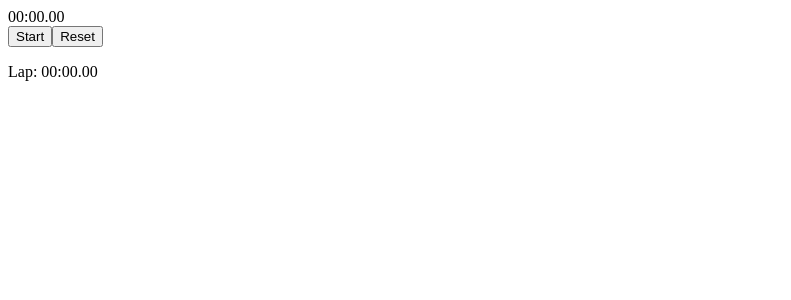
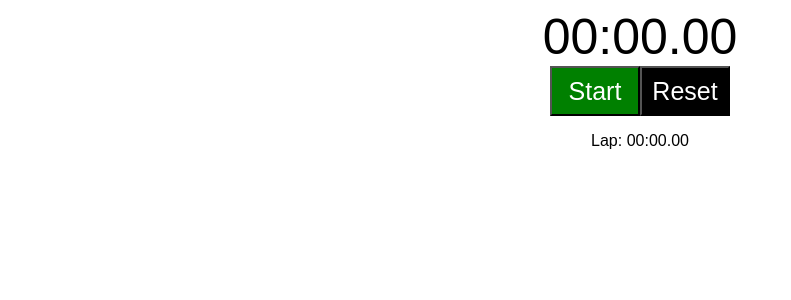
Before and after one commit to Shopify/eng-intern-assessment-react, a React app: page / in a window 1280 px wide. Shown: the top 300 px of the page, without its empty margins (0-791 px from the left). Built offline with nearby package versions, Linux system fonts and the light colour scheme.

Commit message:
Added styling, code cleanup, and fixed bug where laps weren't being reset after reset button was pressed.

```diff
--- a/src/App.tsx
+++ b/src/App.tsx
@@ -5,11 +5,13 @@
 // - add stop functionality - done
 // - add reset functionality - done
 // - add lap functionality - done
-// - add css
-// - code cleanup
+// - add css - done
+// - code cleanup - done
+// - write tests
 import React, {useState, useEffect, useRef} from 'react'
 import StopWatch from './StopWatch'
 import StopWatchButton from './StopWatchButton'
+import './styles/App.css'
 export default function App() {
     const [isRunning, setIsRunning] = useState(false);
     const [elapsedTime, setElapsedTime] = useState(0);
@@ -17,7 +19,7 @@ export default function App() {
     const [reset, setReset] = useState(false);
     const [startTime, setStartTime] = useState(0);
     const [lapTime, setLapTime] = useState(0);
-    const [laps, addLaps] = useState([]);
+    const [laps, setLaps] = useState([]);
 
     const resetHandler = () => {
         setReset(true);
@@ -35,8 +37,6 @@ export default function App() {
         return `${n}`
     }
 
-    // TEMPORARY: This is repeated from StopWatch file.
-    // TODO: Find a way to use this without repeating
     const formatTime = (time: number) => {
 
         let seconds = padZero(Math.floor(time / 1000) % 60);
@@ -47,7 +47,7 @@ export default function App() {
     }
 
     const lapHandler = () => {
-        addLaps([ ... laps, { id: laps.length + 1, time: formatTime(lapTime)} ]);
+        setLaps([ ... laps, { id: laps.length + 1, time: formatTime(lapTime)} ]);
         setLapTime(0);
     }
 
@@ -55,8 +55,9 @@ export default function App() {
         if (isRunning) {
             setStartTime(Date.now());
             intervalID.current = setInterval(() => {
-                setElapsedTime((time) => time + Date.now() - startTime);
-                setLapTime((time) => time + Date.now() - startTime);
+                let deltaTime = Date.now() - startTime;
+                setElapsedTime((time) => time + deltaTime);
+                setLapTime((time) => time + deltaTime);
             }, 10);
         }
         else {
@@ -66,6 +67,8 @@ export default function App() {
             setReset(false);
             setIsRunning(false);
             setElapsedTime(0);
+            setLapTime(0);
+            setLaps([])
             clearInterval(intervalID.current );
         }
 
@@ -73,14 +76,12 @@ export default function App() {
     }, [isRunning, reset, startTime, elapsedTime])
 
     return(
-        <div>
-            <StopWatch elapsedTime={elapsedTime}></StopWatch>
+        <div className="body">
+            <StopWatch elapsedTime={formatTime(elapsedTime)}></StopWatch>
             <StopWatchButton isRunning={isRunning} runningHandler={runningHandler} resetHandler={resetHandler} lapHandler={lapHandler}></StopWatchButton>
             <p> Lap: {formatTime(lapTime)}</p>
-            <ul>
-                { laps.map((lap) =>
-                <li key={lap.id}>Lap {lap.id}: {lap.time}</li>)}
-            </ul>
+            { laps.map((lap) =>
+            <p key={lap.id}>Lap {lap.id}: {lap.time}</p>)}
 
         </div>
     )
--- a/src/StopWatch.tsx
+++ b/src/StopWatch.tsx
@@ -1,28 +1,12 @@
 // Responsible for time display
 import React, {useState, useEffect} from 'react'
+import './styles/StopWatch.css'
 
 interface Props {
-    elapsedTime: number
+    elapsedTime: String
 }
 export default function StopWatch({elapsedTime}: Props) {
-
-    const padZero = (n : number) => {
-        if (n < 10) {
-            return `0${n}`
-        }
-
-        return `${n}`
-    }
-
-    const formatTime = (time: number) => {
-
-        let seconds = padZero(Math.floor(time / 1000) % 60);
-        let minutes = padZero(Math.floor(time / 1000 / 60));
-        let milliseconds = padZero(Math.floor((time % 1000) / 10));
-
-        return `${minutes}:${seconds}.${milliseconds}`
-    }
     return(
-        <div>{formatTime(elapsedTime)}</div>
+        <div className="stopwatch">{elapsedTime}</div>
     )
 }
--- a/src/StopWatchButton.tsx
+++ b/src/StopWatchButton.tsx
@@ -1,6 +1,7 @@
 // Responsible for buttons
 
 import React from 'react'
+import './styles/StopWatchButton.css'
 
 interface Props {
     isRunning: Boolean
@@ -16,15 +17,15 @@ export default function StopWatchButton({isRunning, runningHandler, resetHandler
 
         return (
             <div>
-                <button onClick={runningHandler}>Stop</button>
-                <button onClick={lapHandler}>Lap</button>
+                <button onClick={runningHandler} className="stopwatchButton" id="stopButton">Stop</button>
+                <button onClick={lapHandler} className="stopwatchButton">Lap</button>
             </div>
         )
     }
     return(
         <div>
-            <button onClick={runningHandler}>Start</button>
-            <button onClick={resetHandler}>Reset</button>
+            <button onClick={runningHandler} className="stopwatchButton" id="startButton">Start</button>
+            <button onClick={resetHandler} className="stopwatchButton">Reset</button>
         </div>
     )
 }
--- /dev/null
+++ b/src/styles/App.css
@@ -0,0 +1,6 @@
+.body {
+    display: inline-block, flex;
+    text-align: center;
+    justify-content: center;
+    font-family: sans-serif;
+}
--- /dev/null
+++ b/src/styles/StopWatch.css
@@ -0,0 +1,3 @@
+.stopwatch {
+    font-size: 50px;
+}
--- /dev/null
+++ b/src/styles/StopWatchButton.css
@@ -0,0 +1,15 @@
+.stopwatchButton {
+    background-color: black;
+    height: 50px;
+    width: 90px;
+    color: white;
+    font-size: 25px;
+}
+
+#stopButton {
+    background-color: red;
+}
+
+#startButton {
+    background-color: green;
+}
```
